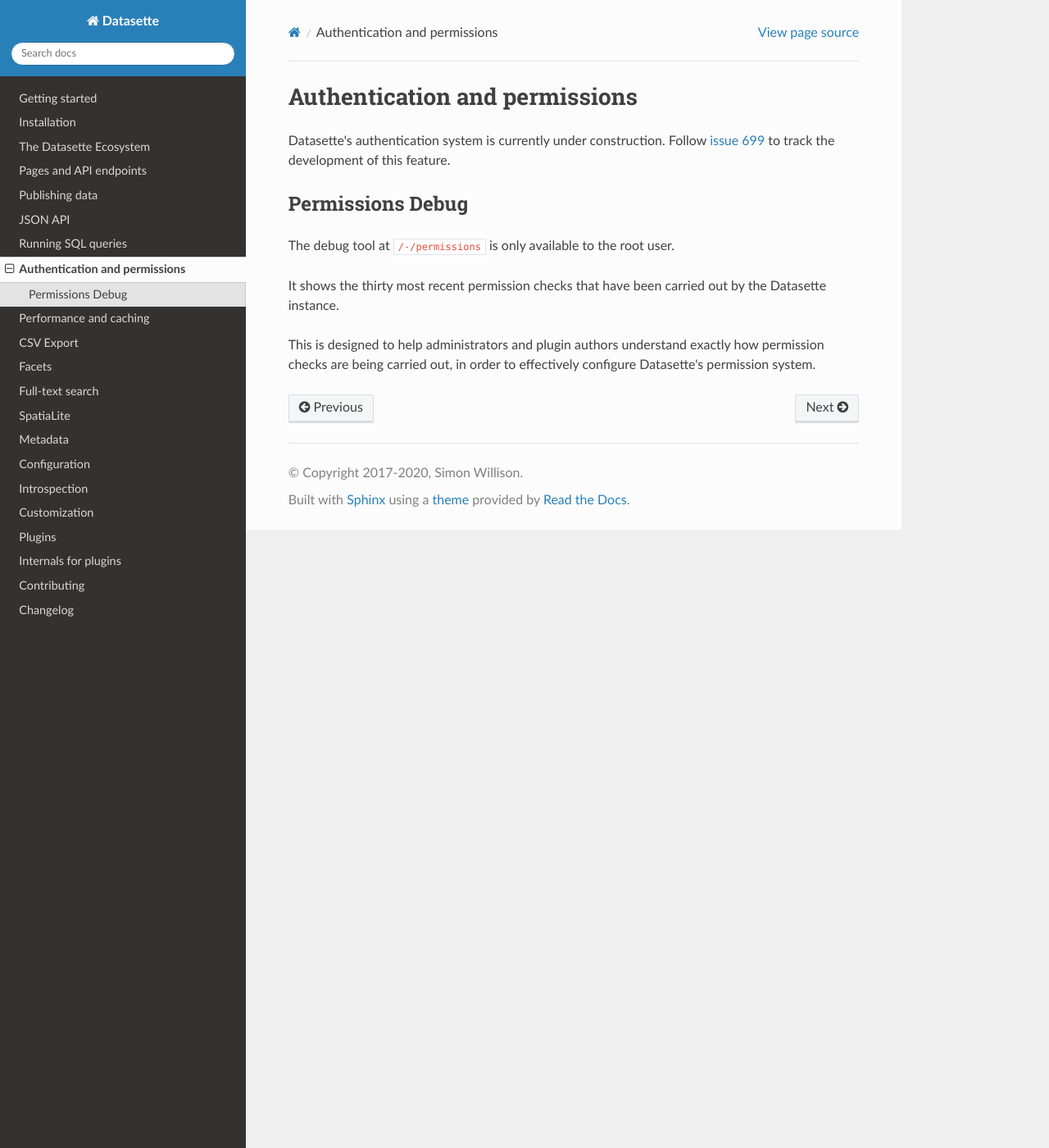
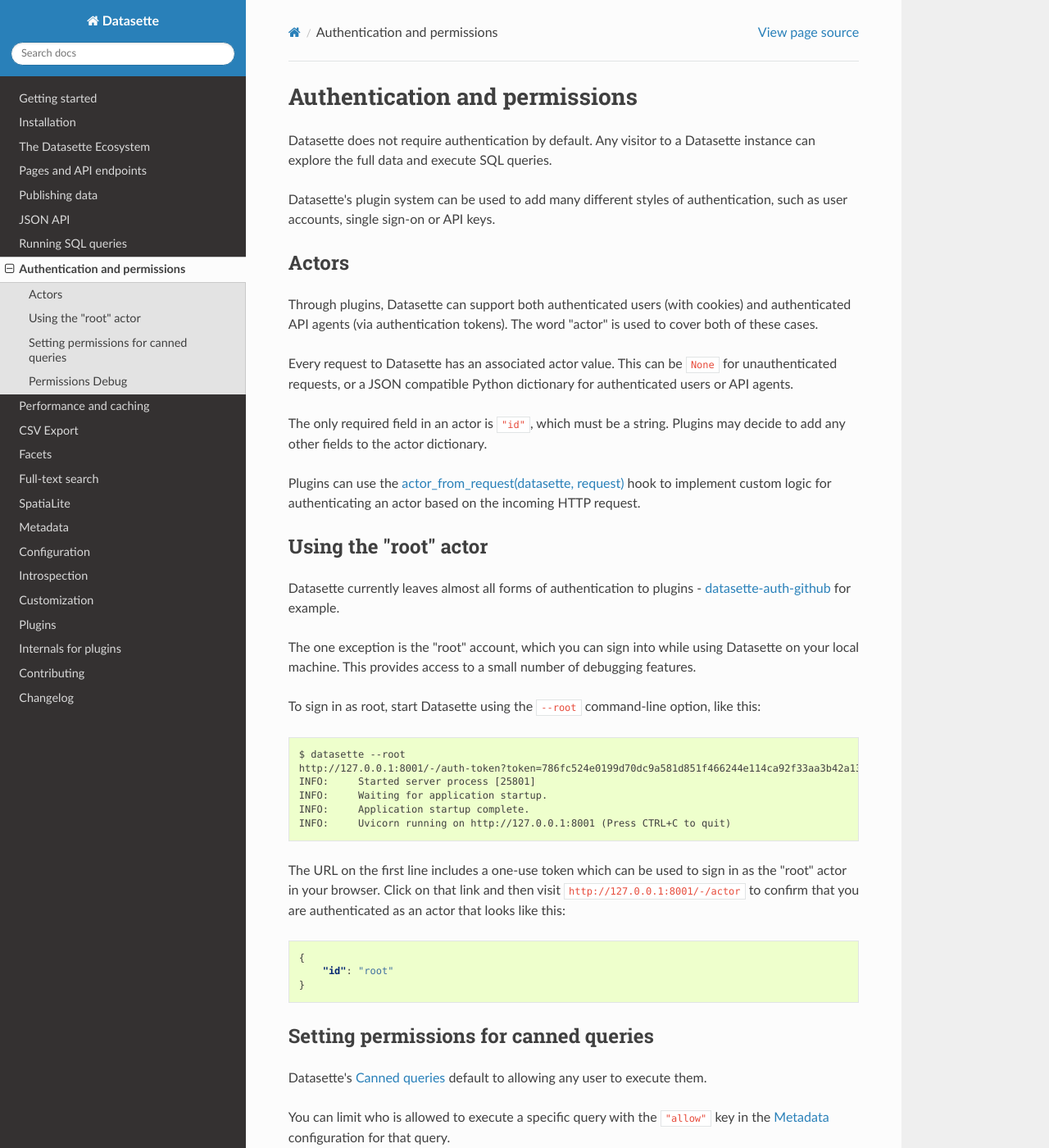
Before and after one commit to simonw/datasette, a Sphinx documentation site: the page built from docs/authentication.rst, in a window 1280 px wide and 1400 px high. Shown: the whole window at 82% size. Built offline with Sphinx 7.4.7 and the Read the Docs theme 2.0.0, drawn with Linux system fonts in a browser that asks for light colours; some of the changed text lies outside the part shown.

Commit message:
Docs for authentication + canned query permissions, refs #800
Closes #786

```diff
--- a/docs/authentication.rst
+++ b/docs/authentication.rst
@@ -4,14 +4,118 @@
  Authentication and permissions
 ================================
 
-Datasette's authentication system is currently under construction. Follow `issue 699 <https://github.com/simonw/datasette/issues/699>`__ to track the development of this feature.
+Datasette does not require authentication by default. Any visitor to a Datasette instance can explore the full data and execute SQL queries.
+
+Datasette's plugin system can be used to add many different styles of authentication, such as user accounts, single sign-on or API keys.
+
+.. _authentication_actor:
+
+Actors
+======
+
+Through plugins, Datasette can support both authenticated users (with cookies) and authenticated API agents (via authentication tokens). The word "actor" is used to cover both of these cases.
+
+Every request to Datasette has an associated actor value. This can be ``None`` for unauthenticated requests, or a JSON compatible Python dictionary for authenticated users or API agents.
+
+The only required field in an actor is ``"id"``, which must be a string. Plugins may decide to add any other fields to the actor dictionary.
+
+Plugins can use the :ref:`plugin_actor_from_request` hook to implement custom logic for authenticating an actor based on the incoming HTTP request.
+
+.. _authentication_root:
+
+Using the "root" actor
+======================
+
+Datasette currently leaves almost all forms of authentication to plugins - `datasette-auth-github <https://github.com/simonw/datasette-auth-github>`__ for example.
+
+The one exception is the "root" account, which you can sign into while using Datasette on your local machine. This provides access to a small number of debugging features.
+
+To sign in as root, start Datasette using the ``--root`` command-line option, like this::
+
+    $ datasette --root
+    http://127.0.0.1:8001/-/auth-token?token=786fc524e0199d70dc9a581d851f466244e114ca92f33aa3b42a139e9388daa7
+    INFO:     Started server process [25801]
+    INFO:     Waiting for application startup.
+    INFO:     Application startup complete.
+    INFO:     Uvicorn running on http://127.0.0.1:8001 (Press CTRL+C to quit)
+
+The URL on the first line includes a one-use token which can be used to sign in as the "root" actor in your browser. Click on that link and then visit ``http://127.0.0.1:8001/-/actor`` to confirm that you are authenticated as an actor that looks like this:
+
+.. code-block:: json
+
+    {
+        "id": "root"
+    }
+
+
+.. _authentication_permissions_canned_queries:
+
+Setting permissions for canned queries
+======================================
+
+Datasette's :ref:`canned_queries` default to allowing any user to execute them.
+
+You can limit who is allowed to execute a specific query with the ``"allow"`` key in the :ref:`metadata` configuration for that query.
+
+Here's how to restrict access to a write query to just the "root" user:
+
+.. code-block:: json
+
+    {
+        "databases": {
+            "mydatabase": {
+                "queries": {
+                    "add_name": {
+                        "sql": "INSERT INTO names (name) VALUES (:name)",
+                        "write": true,
+                        "allow": {
+                            "id": ["root"]
+                        }
+                    }
+                }
+            }
+        }
+    }
+
+To allow any of the actors with an ``id`` matching a specific list of values, use this:
+
+.. code-block:: json
+
+    {
+        "allow": {
+            "id": ["simon", "cleopaws"]
+        }
+    }
+
+This works for other keys as well. Imagine an actor that looks like this:
+
+.. code-block:: json
+
+    {
+        "id": "simon",
+        "roles": ["staff", "developer"]
+    }
+
+You can provide access to any user that has "developer" as one of their roles like so:
+
+.. code-block:: json
+
+    {
+        "allow": {
+            "roles": ["developer"]
+        }
+    }
+
+Note that "roles" is not a concept that is baked into Datasette - it's more of a convention that plugins can choose to implement and act on.
+
+These keys act as an "or" mechanism. A actor will be able to execute the query if any of their JSON properties match any of the values in the corresponding lists in the ``allow`` block.
 
 .. _PermissionsDebugView:
 
 Permissions Debug
 =================
 
-The debug tool at ``/-/permissions`` is only available to the root user.
+The debug tool at ``/-/permissions`` is only available to the :ref:`authenticated root user <authentication_root>` (or any actor granted the ``permissions-debug`` action according to a plugin).
 
 It shows the thirty most recent permission checks that have been carried out by the Datasette instance.
 
```
